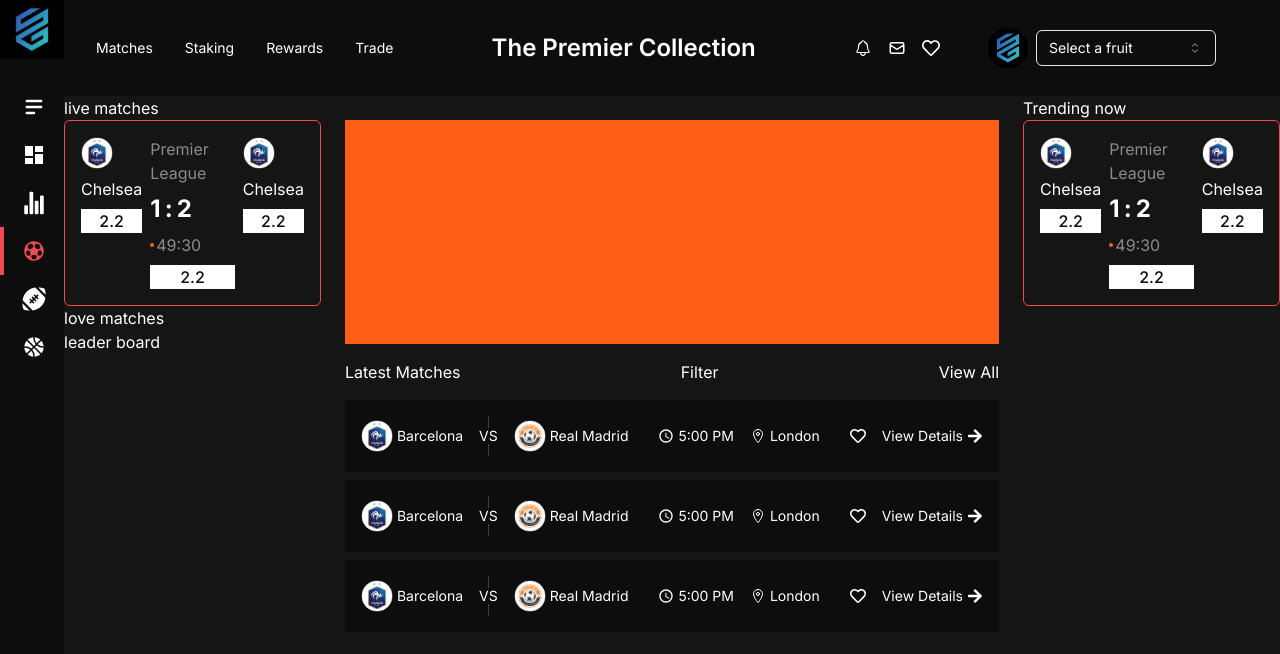
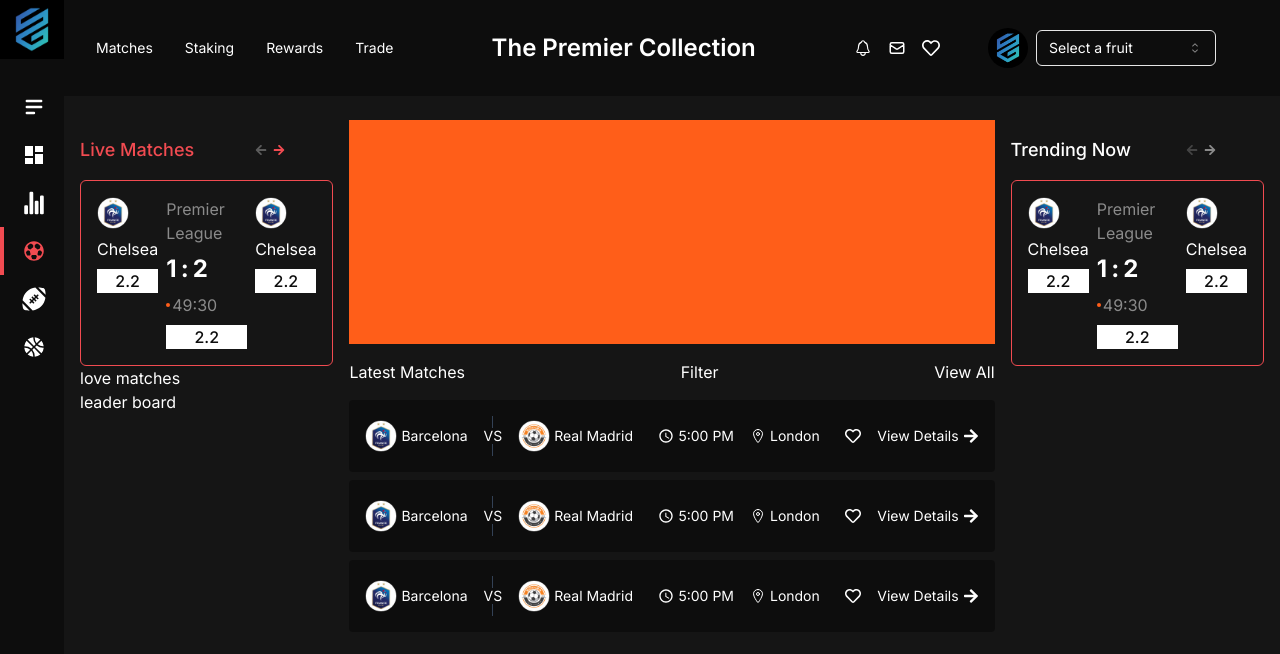
Before and after one commit to rakibulhasan-bu/premier-league, a Next.js app: page /soccer in a window 1280 px wide. Shown: the top 654 px of the page. Built offline with nearby package versions, Linux system fonts and the light colour scheme.

Commit message:
left soccer div and right soccer div are arranged

```diff
--- a/app/soccer/LeftSoccerDiv.tsx
+++ b/app/soccer/LeftSoccerDiv.tsx
@@ -1,11 +1,18 @@
+import { FaArrowLeft, FaArrowRight } from "react-icons/fa";
 import MatchCard from "./MatchCard";
 
 export default function LeftSoccerDiv() {
     return (
-        <div className='w-[22%]'>
+        <div className='w-[22%] ml-4 my-10 2xl:my-12'>
             {/* this is live match div  */}
             <div className=''>
-                live matches
+                <div className='grid grid-cols-2 mb-4'>
+                    <p className="text-primary text-lg font-medium">Live Matches</p>
+                    <div className='flex items-center justify-center gap-1.5 text-xs'>
+                        <FaArrowLeft className="text-white/30" />
+                        <FaArrowRight className="text-primary" />
+                    </div>
+                </div>
                 <MatchCard />
             </div>
 
--- a/app/soccer/RightSoccerDiv.tsx
+++ b/app/soccer/RightSoccerDiv.tsx
@@ -1,10 +1,20 @@
+import { FaArrowLeft, FaArrowRight } from "react-icons/fa";
 import MatchCard from "./MatchCard";
 
 export default function RightSoccerDiv() {
     return (
-        <div className='w-[22%]'>
-            Trending now
-            <MatchCard />
+        <div className='w-[22%] mr-4 my-10 2xl:my-12'>
+            {/* this is trending now match div  */}
+            <div className=''>
+                <div className='grid grid-cols-2 mb-4'>
+                    <p className="text-lg font-medium">Trending Now</p>
+                    <div className='flex items-center justify-center gap-1.5 text-xs'>
+                        <FaArrowLeft className="text-white/20" />
+                        <FaArrowRight className="text-white/50" />
+                    </div>
+                </div>
+                <MatchCard />
+            </div>
         </div>
     )
 }
--- a/app/soccer/page.tsx
+++ b/app/soccer/page.tsx
@@ -10,7 +10,7 @@ export default function Soccer() {
             {/* soccer nav bar here  */}
             <SoccerNavbar />
             {/* this is body of these page  */}
-            <div className='flex gap-6 2xl:gap-8'>
+            <div className='flex gap-4 2xl:gap-8'>
                 {/* this is left div for Matches  */}
                 <LeftSoccerDiv />
                 {/* this is main div for showing content */}
```
